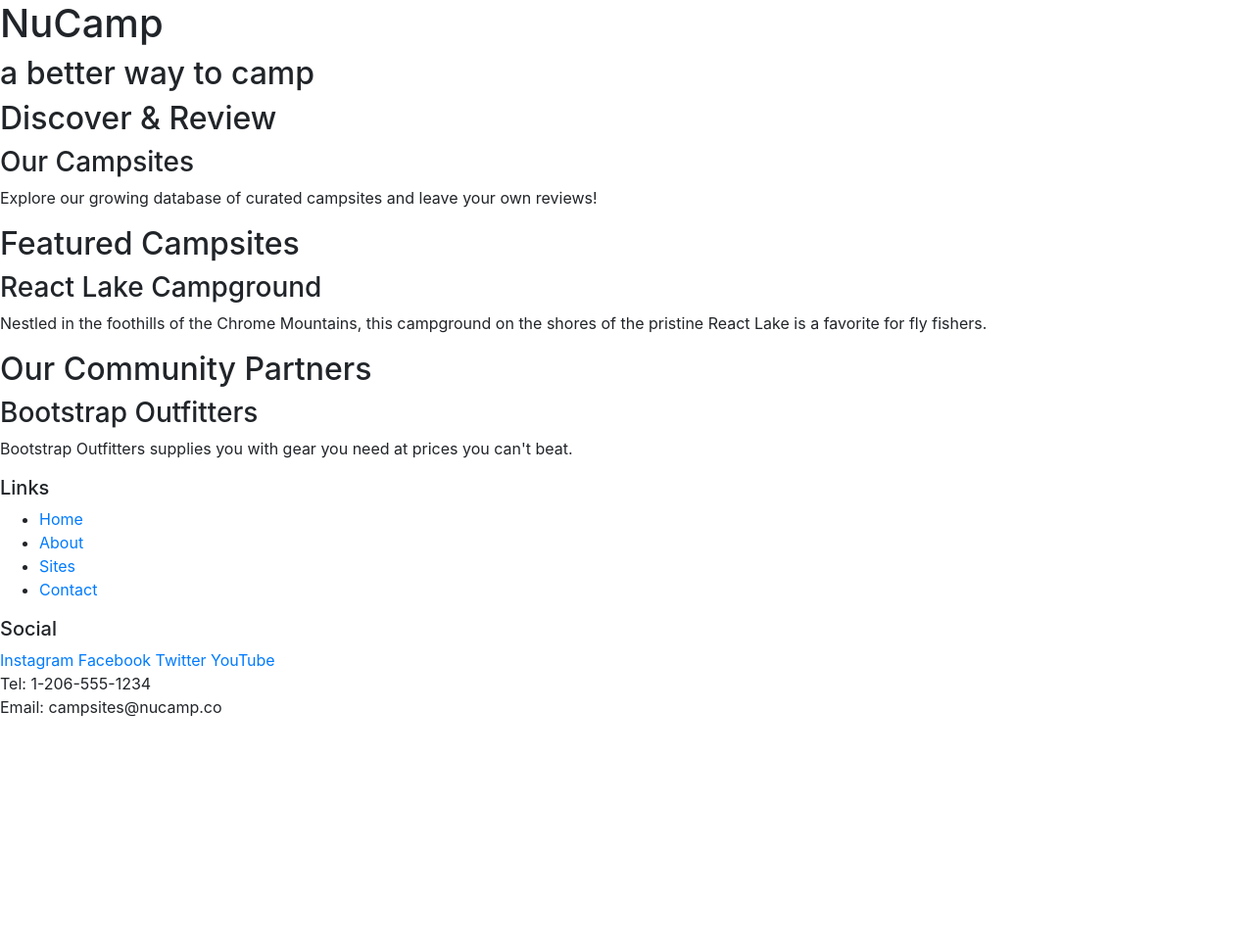
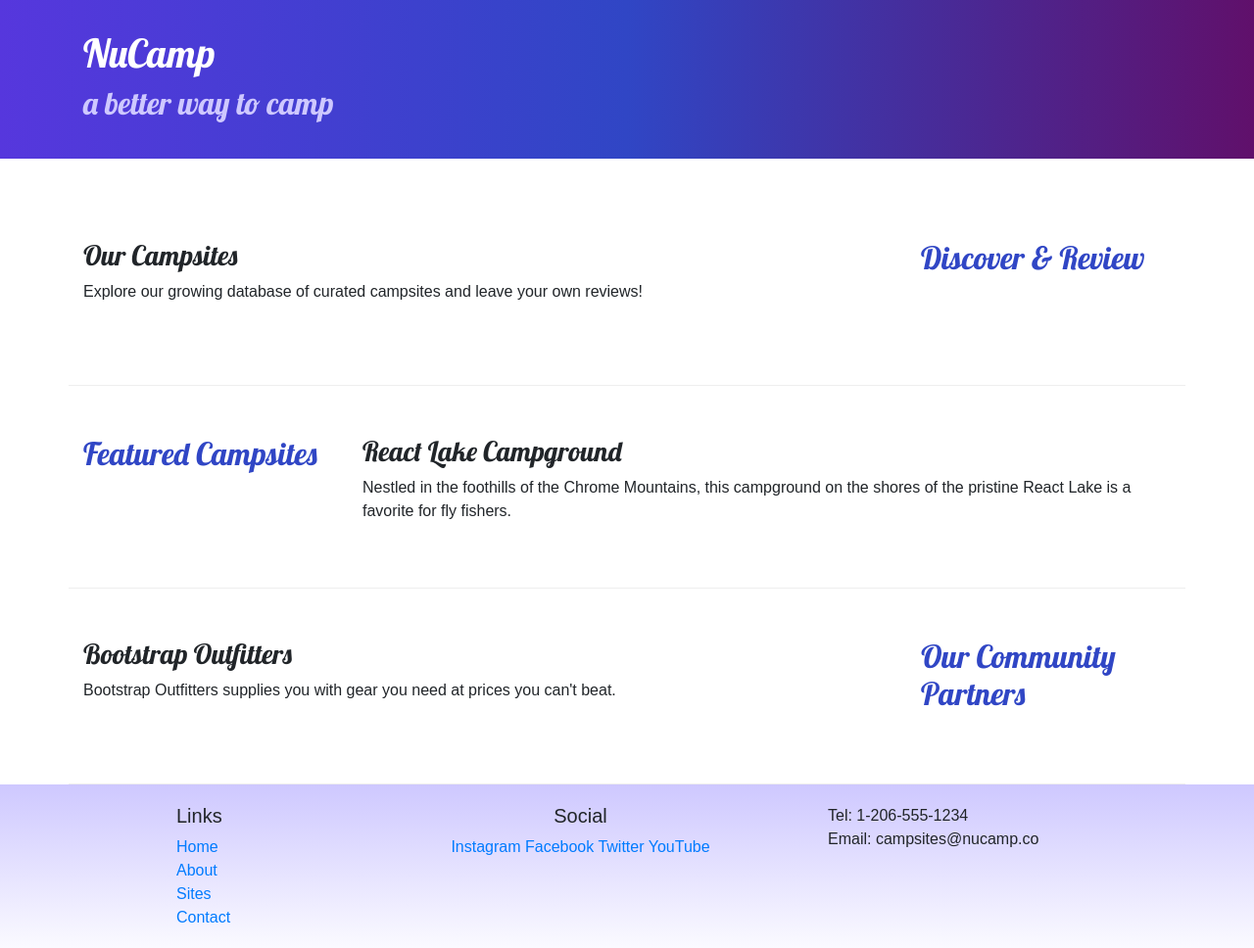
Before and after one commit to martinezphilip1212/nucampsite, a website: page index.html in a window 1280 px wide. Shown: the whole page at 98% size. Before the commit the page ends 800 px from the top, so only its background shows below. Drawn offline with nearby package versions, Linux system fonts and the light colour scheme.

Commit message:
week 1 workshop assignment

```diff
--- /dev/null
+++ b/css/styles.css
@@ -0,0 +1,36 @@
+body {
+    font-family: "Open-Sans", sans-serif;
+}
+
+h1, h2, h3 {
+    font-family: "lobster", cursive;
+}
+
+h2 {
+    color: #3046c5;
+}
+
+header h2 {
+    color: #cec8ff;
+}
+
+footer {
+    background-image: linear-gradient(#cec8ff, #fff);
+    padding: 20px 0;
+}
+
+/* footer ul {
+    display: flex;
+} */
+
+.jumbotron {
+    padding: 30px;
+    background-image: linear-gradient(to right, #5637dd, #3046c5, #60106b );
+    color: #fff
+}
+
+.row-content {
+    padding: 50px 0;
+    border-bottom: 1px ridge;
+    min-height: 200px;
+}
--- a/index.html
+++ b/index.html
@@ -8,56 +8,84 @@
     <!-- Bootstrap CSS -->
     <link rel="stylesheet" href="node_modules/bootstrap/dist/css/bootstrap.min.css" />
 
+    <!-- Additional CSS must be placed after Bootstrap CSS -->
+    <link rel="stylesheet" href="https://fonts.googleapis.com/css?family=Lobster|Open+Sans" />
+    <link rel="stylesheet" href="css/styles.css" />
+
     <title>NuCamp: A Better Way To Camp</title>
 </head>
 
 <body>
 
-    <header>
-        <div>
+    <header class="jumbotron jumbotron-fluid">
+        <div class="container">
+            <div class="row">
+                <div class="col">
                     <h1>NuCamp</h1>
                     <h2>a better way to camp</h2>
                 </div>
+            </div>
+        </div>
     </header>
 
-    <div>
+    <div class="container">
+        <div class="row row-content">
+            <div class="col-sm-4 order-sm-last col-md-3">
                 <h2>Discover & Review</h2>
+            </div>
+            <div class="col">
                 <h3>Our Campsites</h3>
-        <p>Explore our growing database of curated campsites and leave your own reviews!</p>
+                <p class="d-none d-sm-block">Explore our growing database of curated campsites and leave your own reviews!</p>
+            </div>
         </div>
 
-    <div>
+
+        <div class="row row-content">
+            <div class="col-sm-4 col-md-3">
                 <h2>Featured Campsites</h2>
+            </div>
+            <div class="col">
                 <h3>React Lake Campground</h3>
-        <p>Nestled in the foothills of the Chrome Mountains, this campground on the shores of the pristine React Lake is a favorite for fly fishers.</p>
+                <p class="d-none d-sm-block">Nestled in the foothills of the Chrome Mountains, this campground on the shores of the pristine React Lake is a favorite for fly fishers.</p>
+            </div>
         </div>
 
-    <div>
+
+        <div class="row row-content">
+            <div class="col-sm-4 order-sm-last col-md-3">
                 <h2>Our Community Partners</h2>
+            </div>
+            <div class="col">
                 <h3>Bootstrap Outfitters</h3>
-        <p>Bootstrap Outfitters supplies you with gear you need at prices you can't beat.</p>
+                <p class="d-none d-sm-block">Bootstrap Outfitters supplies you with gear you need at prices you can't beat.</p>
+            </div>
+        </div>
     </div>
 
     <footer>
-        <div>
+        <div class="container">
+            <div class="row">
+                <div class="col-4 col-sm-2 offset-1">
                     <h5>Links</h5>
-            <ul>
+                    <ul class="list-unstyled">
                         <li><a href="#">Home</a></li>
-                <li><a href="#">About</a></li>
+                        <li><a href="about.html">About</a></li>
                         <li><a href="#">Sites</a></li>
                         <li><a href="#">Contact</a></li>
                     </ul>
                 </div>
-        <div>
+                <div class="col-6 col-sm-5 text-center">
                     <h5>Social</h5>
                     <a href="http://instagram.com/">Instagram</a>
                     <a href="http://facebook.com/">Facebook</a>
                     <a href="http://twitter.com/">Twitter</a>
                     <a href="http://youtube.com/">YouTube</a>
                 </div>
-        <div>
+                <div class="col-sm-4 text center">
                     Tel: 1-206-555-1234<br />
                     Email: campsites@nucamp.co
+                </div>
+            </div>
         </div>
     </footer>
 
```
Also changed, not shown: aboutus.html (added, +94 -0 lines). Lines whose indentation alone changed are shown as unchanged.
